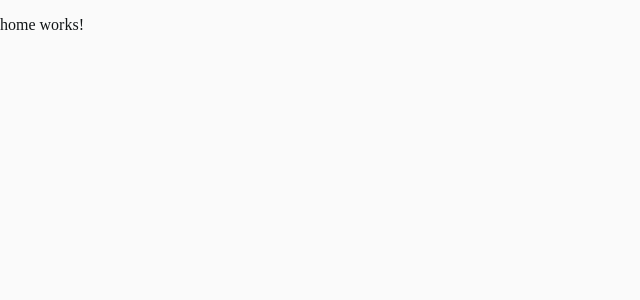
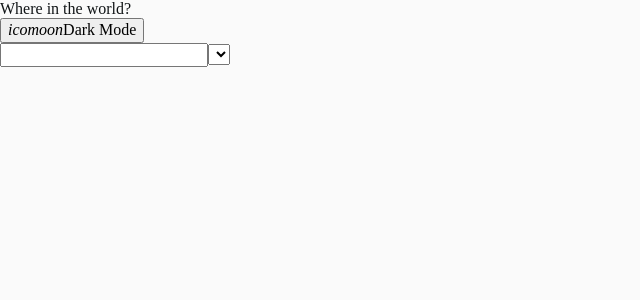
Before and after one commit to martinelias1312/rest-countries-api, an Angular app in the folder rest-countries-api/: page / in a window 1280 px wide. Shown: the top 300 px of the page, without its empty margins (0-640 px from the left). Built offline with nearby package versions, Linux system fonts and the light colour scheme.

Commit message:
develop: Added basic html layout

```diff
--- a/rest-countries-api/src/app/home/home.component.html
+++ b/rest-countries-api/src/app/home/home.component.html
@@ -1 +1,13 @@
-<p>home works!</p>
+<app-navigation></app-navigation>
+<div>
+  <form>
+    <input type="text">
+    <select>
+      <option value=""></option>
+      <option value=""></option>
+      <option value=""></option>
+      <option value=""></option>
+      <option value=""></option>
+    </select>
+  </form>
+</div>
```
